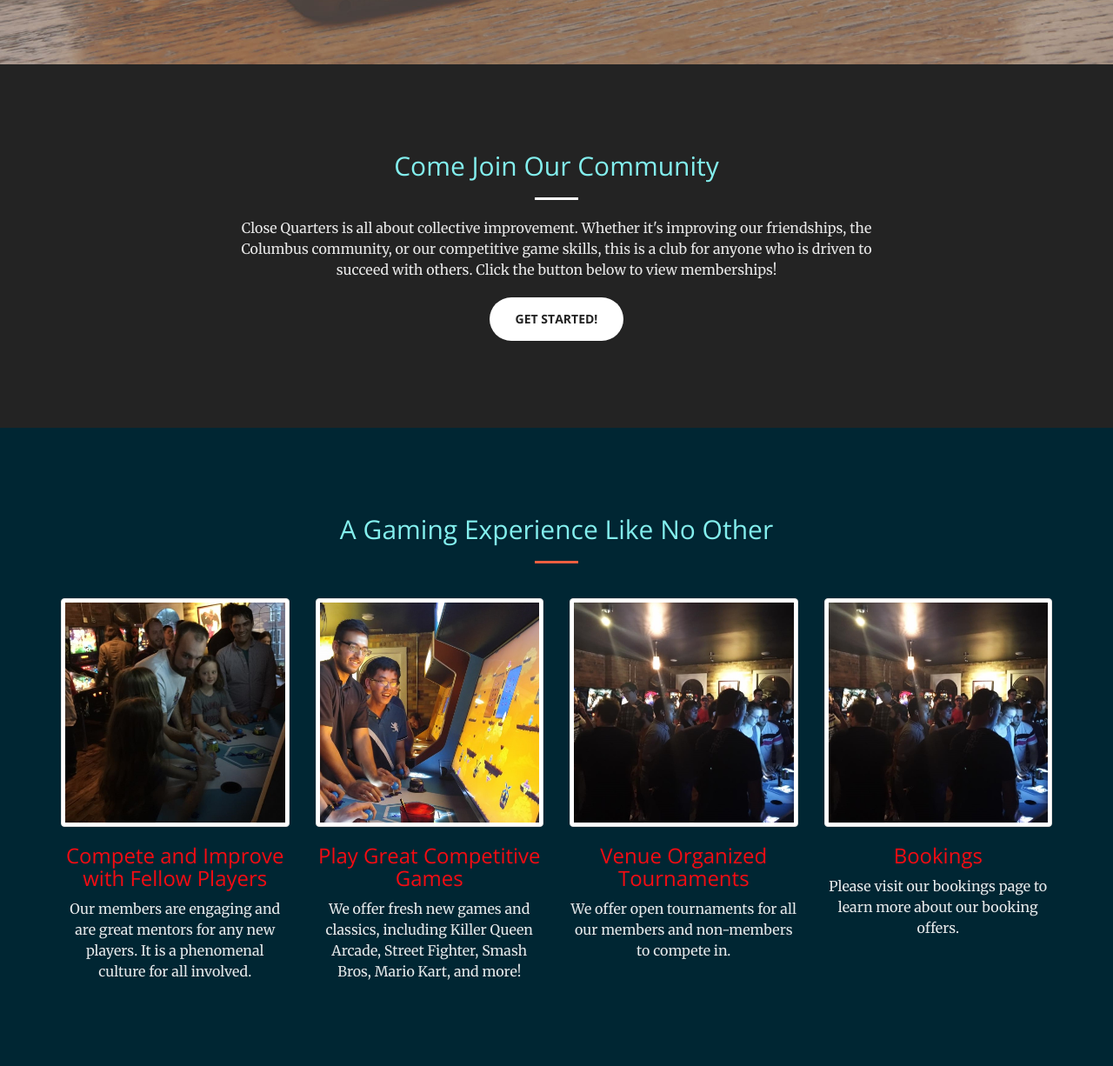
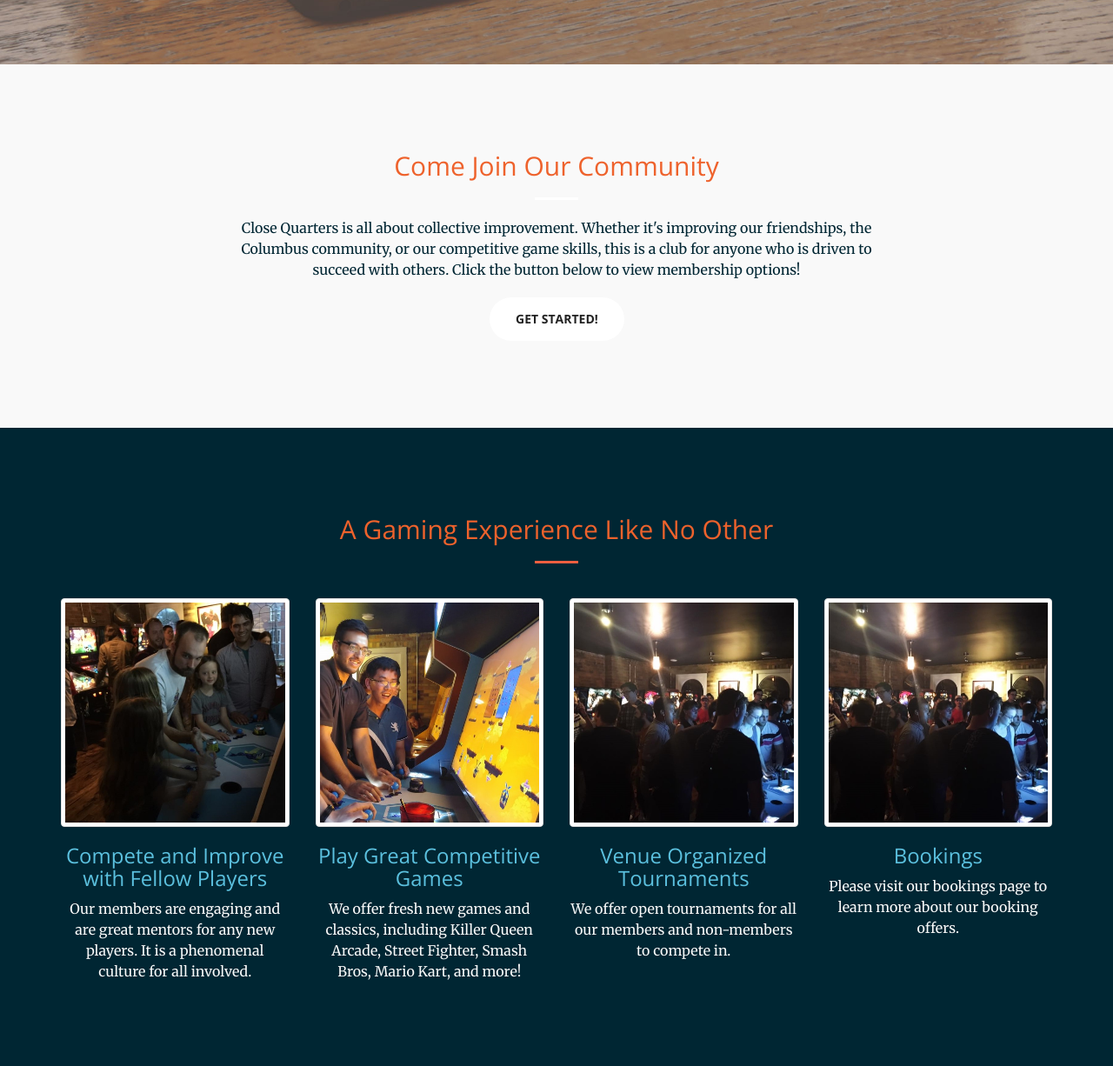
Before and after one commit to ComptonArcade/Close_Quarters, a website: page index.html in a window 1280 px wide. Shown: the part 726-1952 px from the top of the page at 87% size. Drawn offline with nearby package versions, Linux system fonts and the light colour scheme; grey boxes are pictures that could not be loaded.

Commit message:
Color theme changed

```diff
--- a/css/creative.css
+++ b/css/creative.css
@@ -43,15 +43,16 @@ p {
   margin-bottom: 20px;
 }
 .bg-primary {
-  background-color: #232323;
+  background-color: #f9f9f9;
 }
 
 .bg-secondary{
   background-color: #002633;
+  color: #f9f9f9;
 }
 
 .bg-secondary h3{
-	color: #f40c13;
+	color:  #5bc0de;
 }
 
 .bg-dark {
@@ -59,7 +60,7 @@ p {
   color: white;
 }
 .text-faded {
-  color: rgba(255, 255, 255, 0.9);
+  color: #002633;
 }
 section {
   padding: 100px 0;
@@ -219,7 +220,7 @@ header .header-content .header-content-inner p {
 }
 .section-heading {
   margin-top: 0;
-  color: #83efee;
+  color: #EE622C;
 }
 .service-box {
   max-width: 400px;
--- a/index.html
+++ b/index.html
@@ -85,7 +85,7 @@
                 <div class="col-lg-8 col-lg-offset-2 text-center">
                     <h2 class="section-heading">Come Join Our Community</h2>
                     <hr class="light">
-                    <p class="text-faded">Close Quarters is all about collective improvement. Whether it's improving our friendships, the Columbus community, or our competitive game skills, this is a club for anyone who is driven to succeed with others. Click the button below to view memberships!</p>
+                    <p class="text-faded">Close Quarters is all about collective improvement. Whether it's improving our friendships, the Columbus community, or our competitive game skills, this is a club for anyone who is driven to succeed with others. Click the button below to view membership options!</p>
                     <a href="#services" class="page-scroll btn btn-default btn-xl sr-button">Get Started!</a>
                 </div>
             </div>
@@ -107,28 +107,28 @@
                     <div class="service-box">
 						<img class = "img-thumbnail" alt="Killer Queen Community Pic" src="img\killer-queen-shots\Arcade_3.jpg"></img>
                         <h3>Compete and Improve with Fellow Players</h3>
-                        <p class="text-faded">Our members are engaging and are great mentors for any new players. It is a phenomenal culture for all involved.</p>
+                        <p>Our members are engaging and are great mentors for any new players. It is a phenomenal culture for all involved.</p>
                     </div>
                 </div>
                 <div class="col-lg-3 col-md-6 text-center">
                     <div class="service-box">
 					    <img class = "img-thumbnail" alt="Killer Queen Community Pic" src="img\killer-queen-shots\Arcade_2.jpg"></img>
                         <h3>Play Great Competitive Games</h3>
-                        <p class="text-faded">We offer fresh new games and classics, including Killer Queen Arcade, Street Fighter, Smash Bros, Mario Kart, and more!</p>
+                        <p>We offer fresh new games and classics, including Killer Queen Arcade, Street Fighter, Smash Bros, Mario Kart, and more!</p>
                     </div>
                 </div>
                 <div class="col-lg-3 col-md-6 text-center">
                     <div class="service-box">
 					    <img class = "img-thumbnail" alt="Killer Queen Community Pic" src="img\killer-queen-shots\Arcade_1.jpg"></img>
                         <h3>Venue Organized Tournaments</h3>
-                        <p class="text-faded">We offer open tournaments for all our members and non-members to compete in.</p>
+                        <p>We offer open tournaments for all our members and non-members to compete in.</p>
                     </div>
                 </div>
                 <div class="col-lg-3 col-md-6 text-center">
                     <div class="service-box">
 						<img class = "img-thumbnail" alt="Killer Queen Community Pic" src="img\killer-queen-shots\Arcade_1.jpg"></img>
                         <h3>Bookings</h3>
-                        <p class="text-faded">Please visit our bookings page to learn more about our booking offers.</p>
+                        <p>Please visit our bookings page to learn more about our booking offers.</p>
                     </div>
                 </div>
             </div>
@@ -196,7 +196,7 @@
         </div>
     </section>
 
-    <aside class="bg-secondary">
+    <aside class="no-padding">
         <img class="img-responsive" src="img/newchallenger.jpg"></img>
     </aside>
 
@@ -205,9 +205,9 @@
             <div class="row">
                 <div class="col-lg-8 col-lg-offset-2 text-center">
                     <h2 class="section-heading">Let's Get In Touch!</h2>
+				<div class=text-faded>
 						<hr class="primary">
 						<p>Ready to start your next project with us? That's great! Give us a call or send us an email and we will get back to you as soon as possible!</p>
-                </div>
 					<div class="col-lg-4 col-lg-offset-2 text-center">
 						<i class="fa fa-phone fa-3x sr-contact"></i>
 						<p>123-456-6789</p>
@@ -215,6 +215,7 @@
 					<div class="col-lg-4 text-center">
 						<i class="fa fa-envelope-o fa-3x sr-contact"></i>
 						<p><a href="mailto:your-email@your-domain.com">feedback@startbootstrap.com</a></p>
+					</div>
 				</div>
             </div>
         </div>
```
Lines whose indentation alone changed are shown as unchanged.
